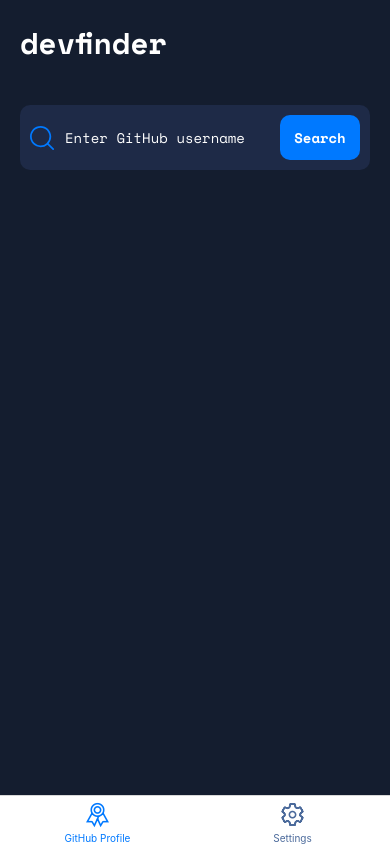
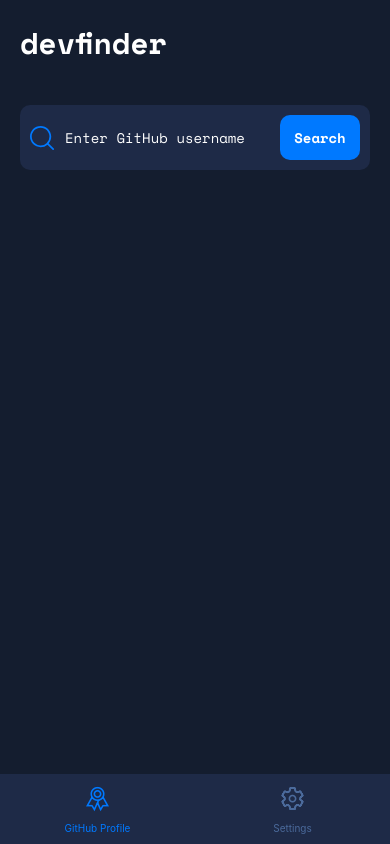
Before and after one commit to kmxtaylor/github-username-finder, a React Native app: screen / in a window 390 px wide. Built offline with nearby package versions, Linux system fonts and the light colour scheme; no server answers.

Commit message:
fix broken theme switch

```diff
--- a/src/navigation/BottomTabs.js
+++ b/src/navigation/BottomTabs.js
@@ -4,15 +4,36 @@
 import GitHubProfile from 'screens/GitHubProfile';
 import Settings from 'screens/Settings';
 
+import useTheme from 'hooks/useTheme';
+
+const TabBarIcon = ({ name, size=25, color }) => (
+  <Ionicons name={name} size={size} color={color} />
+);
+
 const Tab = createBottomTabNavigator();
 
 const BottomTabs = () => {
+  const { colors } = useTheme();
+
   return (
     <Tab.Navigator
 			initialRouteName='GitHubProfile'
 	    screenOptions={{
-	       tabBarInactiveTintColor: '#4b6a9b',
-	       tabBarActiveTintColor: '#0079ff',
+        tabBarActiveTintColor: colors.primary,
+        tabBarInactiveTintColor: colors.textMidContrast,
+        // tabBarActiveTintColor: colors.tabBarActive,
+        // tabBarInactiveTintColor: colors.tabBarInactive,
+        tabBarStyle: {
+          backgroundColor: colors.backgroundSecondary,
+          borderTopWidth: 0,
+          height: 70,
+          paddingBottom: 10,
+          // justifyContent: 'center',
+          // rowGap: 10,
+          // columnGap: 5,
+          // paddingVertical: 10,
+          // marginVertical: 10,
+        },
 	    }}
 		>
 		<Tab.Screen
@@ -21,7 +42,7 @@
       options={{
         title: 'GitHub Profile',
         tabBarIcon: (props) => (
-          <Ionicons name='ribbon-outline' {...props} />
+          <TabBarIcon name='ribbon-outline' {...props} />
         ),
         headerShown: false,
       }}
@@ -32,7 +53,7 @@
       options={{
         title: 'Settings',
         tabBarIcon: (props) => (
-          <Ionicons name='settings-outline' {...props} />
+          <TabBarIcon name='settings-outline' {...props} />
         ),
         headerShown: false,
       }}
--- a/src/navigation/RootNavigation.js
+++ b/src/navigation/RootNavigation.js
@@ -17,13 +17,13 @@
 
   const { colors } = useTheme();
 
-  const MyTheme = {
+  const navigationTheme = {
     ...DefaultTheme,
     colors: {
-      ...DefaultTheme.colors,
-      primary: colors.primary,
-      background: colors.background,
-      text: colors.text,
+      ...DefaultTheme.colors, // imports all colors from theme set to default
+      // primary: colors.primary,
+      // background: colors.background,
+      // text: colors.text,
     },
   };
 
@@ -39,7 +39,7 @@
   if (!fontsLoaded) return null;
 
   return (
-    <NavigationContainer theme={MyTheme}>
+    <NavigationContainer theme={navigationTheme}>
       <BottomTabs />
     </NavigationContainer>
   );
```
